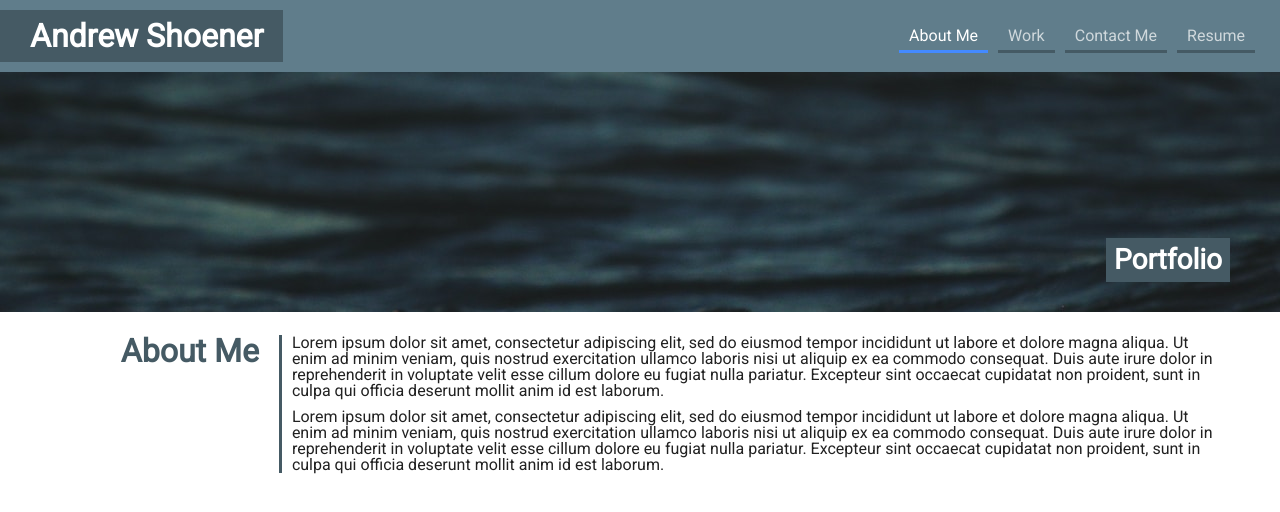
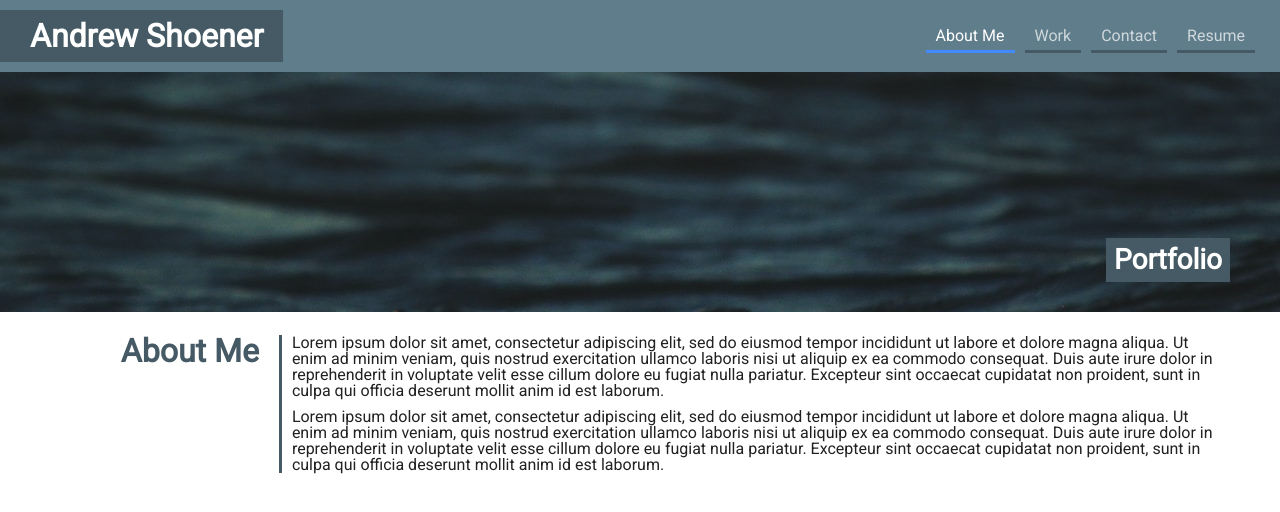
Before and after one commit to ashoener/react-portfolio, a React (Vite) app: page / in a window 1280 px wide. Shown: the top 512 px of the page. Built offline with nearby package versions, Linux system fonts and the light colour scheme.

Commit message:
Update Contact Me link to Contact

```diff
--- a/src/components/navbar/LinksContainer.jsx
+++ b/src/components/navbar/LinksContainer.jsx
@@ -11,7 +11,7 @@
           <NavLink to="/work">Work</NavLink>
         </li>
         <li>
-          <NavLink to="/contact">Contact Me</NavLink>
+          <NavLink to="/contact">Contact</NavLink>
         </li>
         <li>
           <NavLink to="/resume">Resume</NavLink>
```
